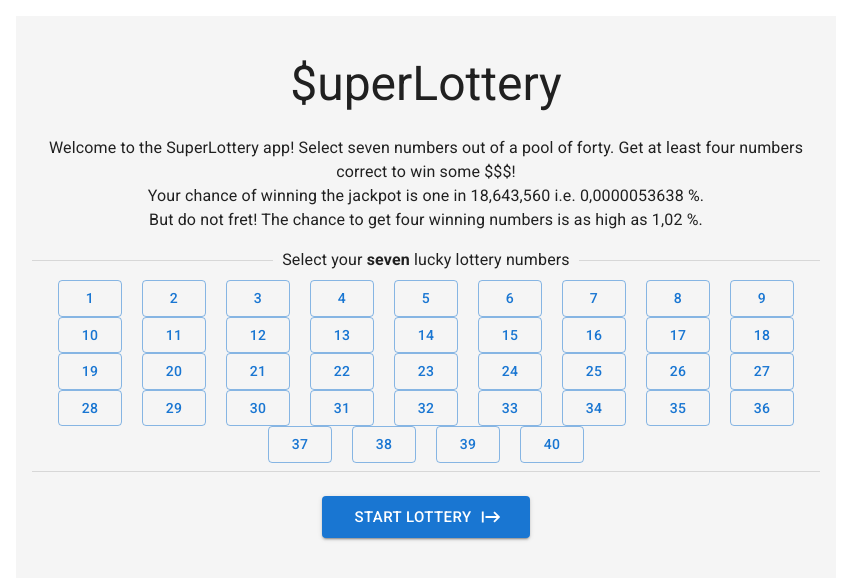
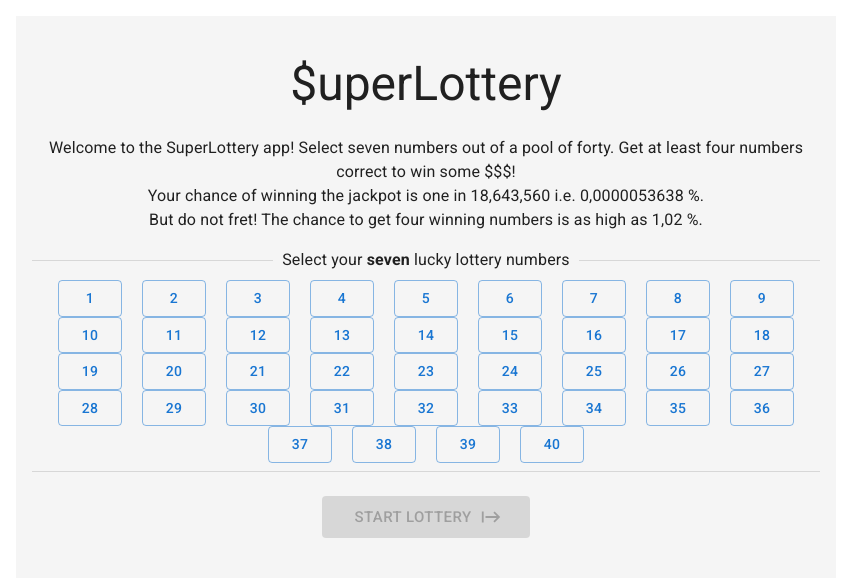
Before and after one commit to Helastinen/Lotto-react, a React (Create React App) app: page / in a window 1280 px wide. Shown: the top 580 px of the page, without its empty margins (214-1065 px from the left). Built offline with nearby package versions, Linux system fonts and the light colour scheme.

Commit message:
moved StartLottery button into own component

```diff
--- a/src/App.js
+++ b/src/App.js
@@ -1,13 +1,12 @@
 import{ useState } from  "react";
 import {
-	Box,	Button,	CssBaseline,
+	Box,	CssBaseline,
 	Container, Divider, Typography
 } from "@mui/material";
 
-import StartIcon from "@mui/icons-material/Start";
-
 import IntroText from "./components/IntroText";
 import NumberGrid from "./components/NumberGrid";
+import StartLottery from "./components/StartLottery";
 import WinningNumbers from "./components/WinningNumbers";
 import {
 	isDistinctNumber,
@@ -16,6 +15,7 @@ import {
 	numberPool
 } from "./utils";
 import configData from "./configData.json";
+
 
 function App () {
 	const [usersNumbers, setUsersNumbers] = useState([]);
@@ -65,15 +65,7 @@ function App () {
 					<Divider />
 
 					<Box sx={{ m: 3 }}>
-						<Button
-							variant="contained"
-							size="large"
-							sx={{ pl:4, pr:4 }}
-							endIcon={<StartIcon />}
-							onClick={handleStartLottery}
-						>
-						Start lottery
-						</Button>
+						<StartLottery handleStartLottery={handleStartLottery} usersNumbers={usersNumbers} />
 					</Box>
 
 					<Box sx={{ m: 3 }}>
--- /dev/null
+++ b/src/components/StartLottery.js
@@ -0,0 +1,33 @@
+import { Button } from "@mui/material";
+import StartIcon from "@mui/icons-material/Start";
+
+const StartLottery = ({ handleStartLottery, usersNumbers }) => {
+
+	if (!usersNumbers || usersNumbers.length < 7 ) {
+		return (
+			<Button
+				variant="contained"
+				size="large"
+				sx={{ pl:4, pr:4 }}
+				endIcon={<StartIcon />}
+				disabled
+			>
+			Start lottery
+			</Button>
+		);
+	}
+
+	return (
+		<Button
+			variant="contained"
+			size="large"
+			sx={{ pl:4, pr:4 }}
+			endIcon={<StartIcon />}
+			onClick={handleStartLottery}
+		>
+		Start lottery
+		</Button>
+	);
+};
+
+export default StartLottery;
```
